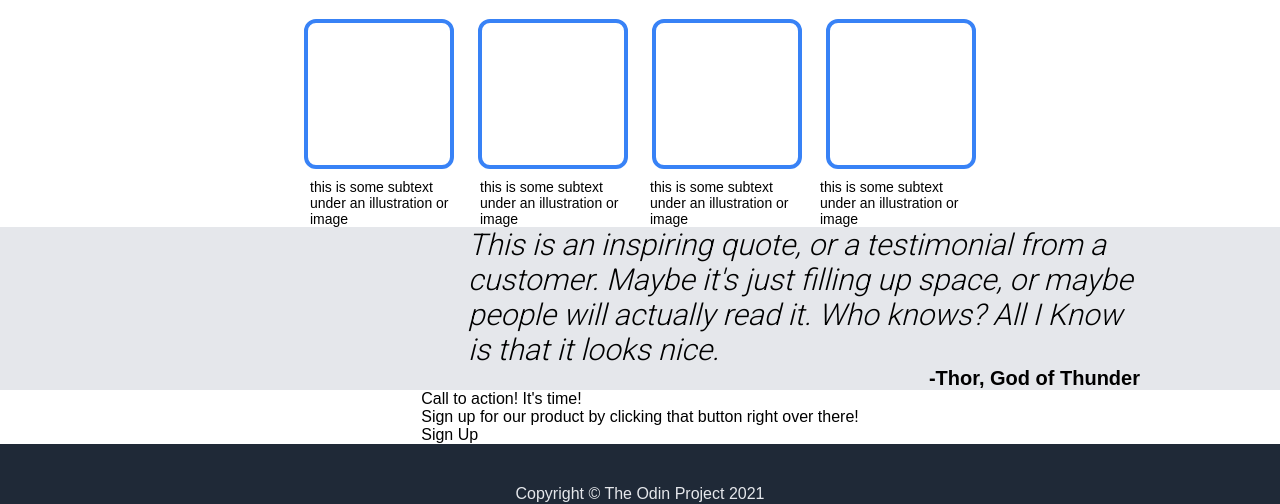
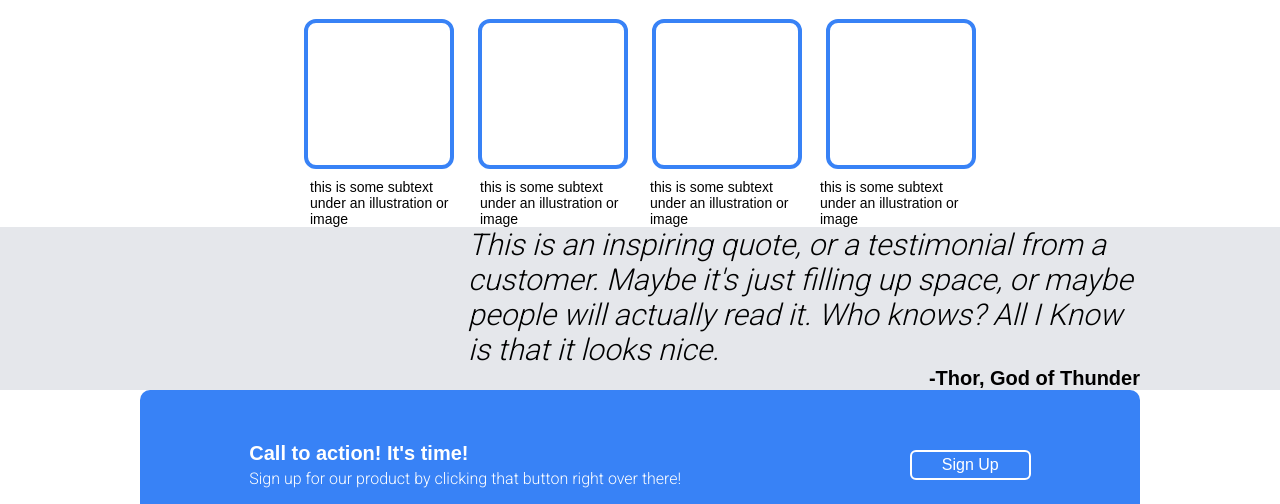
Before and after one commit to monroeaustin/Landing-Page, a plain HTML site: page index.html in a window 1280 px wide. Shown: the part 334-838 px from the top of the page. Drawn offline with Linux system fonts and the light colour scheme; a web font is replaced by a local one.

Commit message:
Final w/ Few Questions Concerning Width Layouts

```diff
--- a/style.css
+++ b/style.css
@@ -172,6 +172,43 @@ img{
     align-items: flex-end;
 }
 
+.bluebox {
+    min-width: 1000px;
+    background-color: #3882F6;
+    display: flex;
+    border-radius: 10px;
+    min-height: 150px;
+    justify-content: center;
+    align-items: center;
+    gap: 10px;
+}
+
+.itemb1{
+    color: white;
+    font-size: 20px;
+    font-weight: bold;
+}
+.itemp1{
+    color: white;
+    font-family: 'Roboto';
+    font-weight: 300;
+}
+
+.signbtn{
+    border: 2px solid white;
+    border-radius: 6px;
+    padding: 4px 30px;
+    margin:auto;
+    color: white;
+    font-weight: 500;
+}
+.columblue1{
+    margin: auto;
+    display: flex;
+    flex-direction: column;
+    gap: 4px;
+
+}
 footer{
     min-height: 100px;
     display: flex;
```
